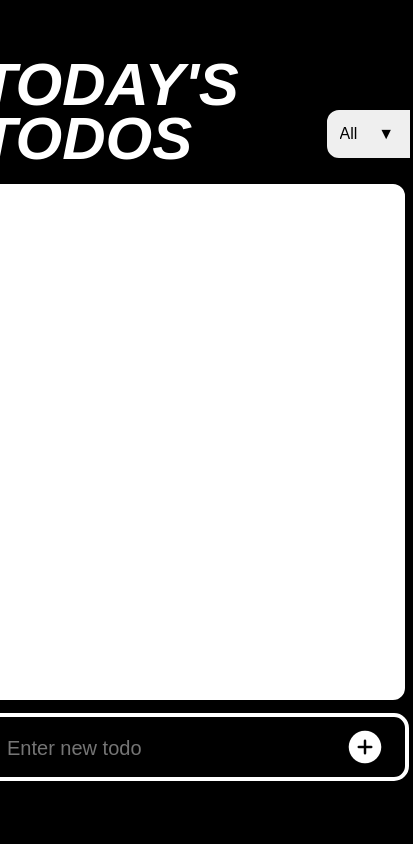
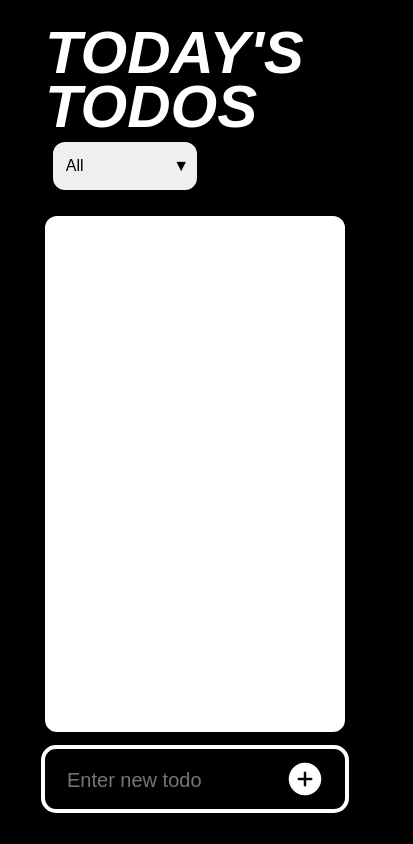
Before and after one commit to meshachadoe/todaydo, a plain HTML site: page index.html in a window 390 px wide. Shown: the whole page, 413 px wide, since content can reach past the window. Drawn offline with nearby package versions, Linux system fonts and the light colour scheme; a web font is replaced by a local one.

Commit message:
Add media query for mobile

```diff
--- a/src/main.css
+++ b/src/main.css
@@ -202,3 +202,21 @@ select {
     color: #fff;
     background-color: #000;
 }
+
+@media only screen and (max-width: 767px) {
+    .header {
+        flex-direction: column;
+        align-items: flex-start;
+        width: 300px;
+    }
+
+    .select {
+        margin: 0;
+    }
+    .todolist {
+        width: 280px;
+    }
+    .add-box {
+        width: 260px;
+    }
+}
```
